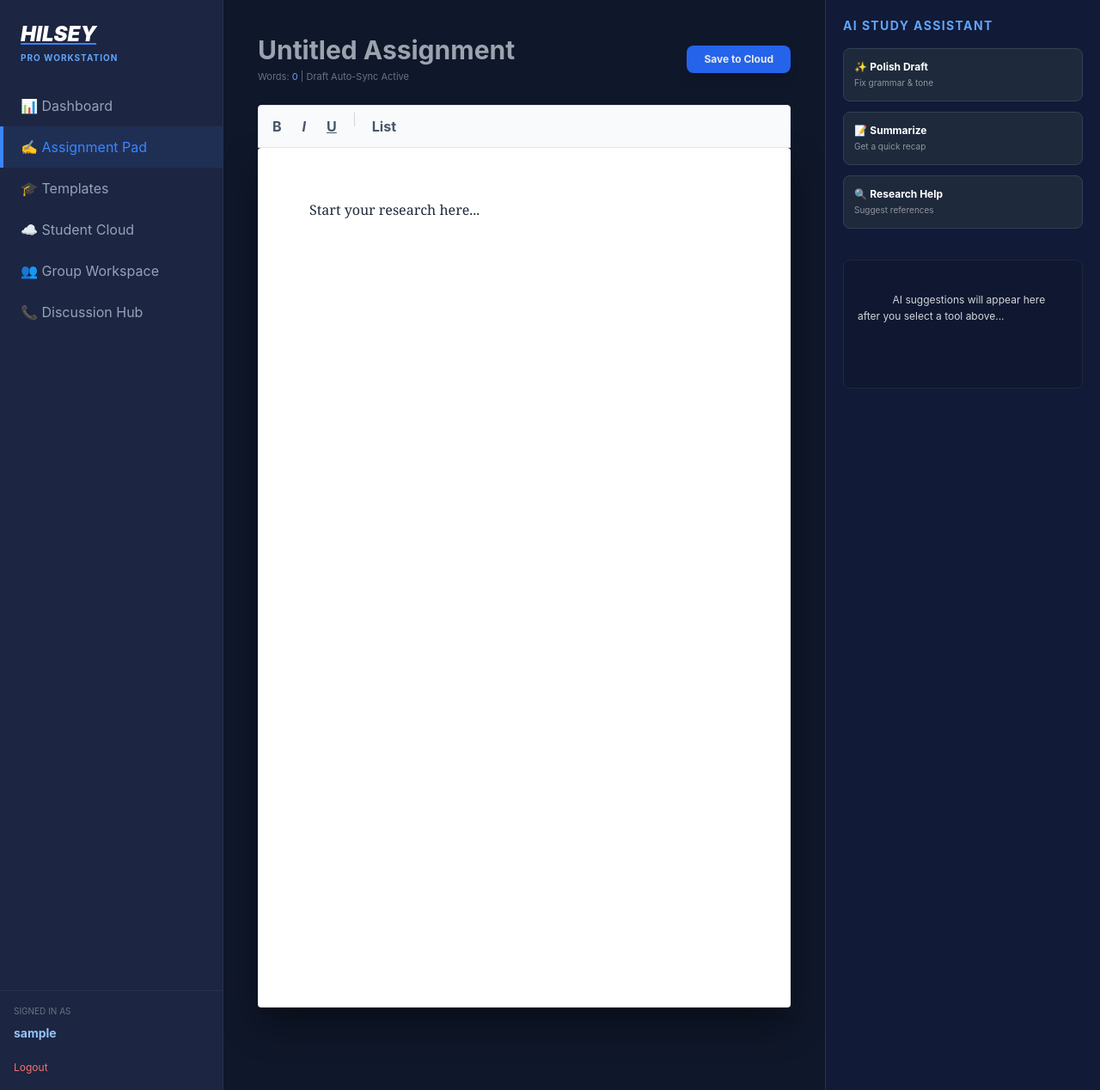
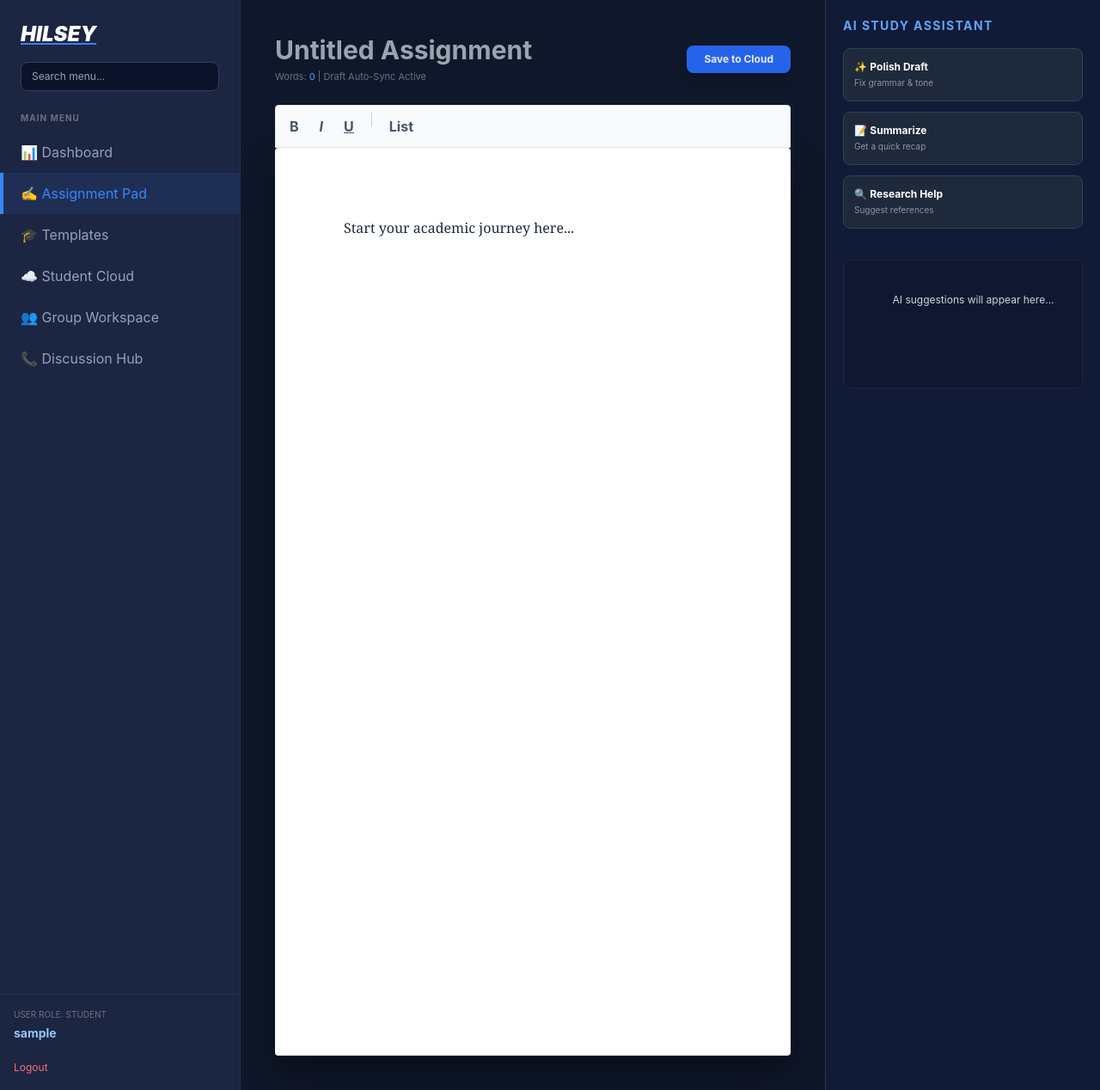
Before and after one commit to hilsey-pro/poulbilliards, a Flask app: page / in a window 1280 px wide. Shown: the whole page at 86% size. Run offline with Flask 3, Linux system fonts and the light colour scheme; the visitor is signed in with stand-in values (Sample User, id 1); some libraries are stand-ins or nearby versions.

Commit message:
Update index.html

```diff
--- a/templates/index.html
+++ b/templates/index.html
@@ -9,12 +9,12 @@
         :root { --bg: #0B132B; --sidebar: #1C2541; --primary: #3A86FF; --text: #EAEAEA; }
         body { background: var(--bg); color: var(--text); display: flex; height: 100vh; overflow: hidden; font-family: 'Inter', sans-serif; }
 
-        .sidebar { width: 260px; background: var(--sidebar); border-right: 1px solid rgba(255,255,255,0.05); display: flex; flex-direction: column; }
+        .sidebar { width: 280px; background: var(--sidebar); border-right: 1px solid rgba(255,255,255,0.05); display: flex; flex-direction: column; }
         .nav-item { padding: 12px 20px; color: #94a3b8; display: flex; align-items: center; gap: 12px; text-decoration: none; border-left: 4px solid transparent; transition: 0.2s; }
         .nav-item:hover, .active { background: rgba(58, 134, 255, 0.1); color: var(--primary); border-left-color: var(--primary); }
 
         #editor-container { flex: 1; padding: 40px; overflow-y: auto; display: flex; flex-direction: column; align-items: center; background: #0f172a; }
-        #paper { background: white; color: #1e293b; width: 100%; max-width: 800px; min-height: 1000px; padding: 60px; border-radius: 4px; outline: none; box-shadow: 0 20px 40px rgba(0,0,0,0.4); font-family: 'Georgia', serif; line-height: 1.6; }
+        #paper { background: white; color: #1e293b; width: 100%; max-width: 800px; min-height: 1056px; padding: 80px; border-radius: 4px; outline: none; box-shadow: 0 20px 40px rgba(0,0,0,0.4); font-family: 'Georgia', serif; line-height: 1.7; font-size: 16px; }
 
         .ai-drawer { width: 320px; background: #111a36; border-left: 1px solid rgba(255,255,255,0.1); padding: 20px; overflow-y: auto; }
         .ai-btn { background: #1e293b; border: 1px solid #334155; padding: 12px; border-radius: 8px; font-size: 12px; text-align: left; width: 100%; margin-bottom: 12px; transition: 0.2s; color: white; }
@@ -23,6 +23,9 @@
         .toolbar { background: #f8fafc; border: 1px solid #e2e8f0; padding: 8px; display: flex; gap: 8px; position: sticky; top: 0; z-index: 10; width: 100%; max-width: 800px; border-radius: 4px 4px 0 0; }
         .tool-btn { padding: 4px 8px; color: #475569; font-weight: bold; border-radius: 4px; transition: 0.2s; }
         .tool-btn:hover { background: #e2e8f0; }
+
+        #global-search { background: #0B132B; color: white; border: 1px solid #334155; }
+        #global-search:focus { border-color: var(--primary); outline: none; }
     </style>
 </head>
 <body>
@@ -30,9 +33,16 @@
     <div class="sidebar">
         <div class="p-6">
             <h1 class="text-2xl font-black italic text-white underline decoration-blue-500">HILSEY</h1>
-            <p class="text-[10px] text-blue-400 font-bold tracking-widest mt-1">PRO WORKSTATION</p>
+
+            <div class="mt-4 relative">
+                <input type="text" id="global-search" placeholder="Search menu..."
+                    class="w-full rounded-lg py-2 px-3 text-xs transition"
+                    onkeyup="performSearch()">
             </div>
-        <nav class="flex-1">
+        </div>
+
+        <nav class="flex-1 overflow-y-auto" id="nav-menu">
+            <p class="px-6 text-[10px] uppercase text-gray-500 font-bold mb-2 tracking-widest">Main Menu</p>
             <a href="/dashboard" class="nav-item">📊 Dashboard</a>
             <a href="/" class="nav-item active">✍️ Assignment Pad</a>
             <a href="/templates" class="nav-item">🎓 Templates</a>
@@ -40,8 +50,9 @@
             <a href="/workspace" class="nav-item">👥 Group Workspace</a>
             <a href="/hub" class="nav-item">📞 Discussion Hub</a>
         </nav>
+
         <div class="p-4 border-t border-white/5">
-            <p class="text-[10px] text-gray-500 mb-2">SIGNED IN AS</p>
+            <p class="text-[10px] text-gray-500 mb-1">USER ROLE: STUDENT</p>
             <p class="text-sm font-bold text-blue-300 mb-4">{{ user }}</p>
             <a href="/logout" class="text-xs text-red-400 hover:underline">Logout</a>
         </div>
@@ -50,8 +61,11 @@
     <div id="editor-container">
         <div class="w-full max-w-[800px] flex justify-between items-center mb-6">
             <div class="flex-1">
-                <input id="doc-title" type="text" placeholder="Untitled Assignment" class="bg-transparent text-3xl font-bold outline-none border-b border-transparent focus:border-blue-500 transition w-full text-white">
-                <p class="text-[11px] text-gray-500 mt-1">Words: <span id="word-count" class="text-blue-400">0</span> | Draft Auto-Sync Active</p>
+                <input id="doc-title" type="text" placeholder="Untitled Assignment"
+                    class="bg-transparent text-3xl font-bold outline-none border-b border-transparent focus:border-blue-500 transition w-full text-white">
+                <p class="text-[11px] text-gray-500 mt-1">
+                    Words: <span id="word-count" class="text-blue-400">0</span> | Draft Auto-Sync Active
+                </p>
             </div>
             <div class="flex gap-3 ml-4">
                 <button onclick="saveWork()" class="bg-blue-600 px-5 py-2 rounded-lg font-bold text-xs hover:bg-blue-500 transition shadow-lg">Save to Cloud</button>
@@ -67,7 +81,7 @@
         </div>
 
         <div id="paper" contenteditable="true" oninput="updateStats()">
-            <p>Start your research here...</p>
+            <p>Start your academic journey here...</p>
         </div>
     </div>
 
@@ -79,19 +93,28 @@
         <button onclick="callAI('suggest')" class="ai-btn">🔍 <b>Research Help</b><br><span class="opacity-50 text-[10px]">Suggest references</span></button>
 
         <div id="ai-response" class="mt-6 p-4 bg-slate-900/50 rounded-lg text-xs leading-relaxed border border-slate-800 text-gray-300 min-h-[150px] whitespace-pre-wrap">
-            AI suggestions will appear here after you select a tool above...
+            AI suggestions will appear here...
         </div>
     </div>
 
     <script>
-        // 1. UPDATE WORD COUNT
+        // 1. SEARCH LOGIC
+        function performSearch() {
+            let input = document.getElementById('global-search').value.toLowerCase();
+            let navItems = document.querySelectorAll('.nav-item');
+            navItems.forEach(item => {
+                item.style.display = item.innerText.toLowerCase().includes(input) ? "flex" : "none";
+            });
+        }
+
+        // 2. WORD COUNT
         function updateStats() {
             const text = document.getElementById('paper').innerText;
             const words = text.trim().split(/\s+/).filter(w => w.length > 0);
             document.getElementById('word-count').innerText = words.length;
         }
 
-        // 2. TEMPLATE LOADER (The Glue)
+        // 3. TEMPLATE LOADER
         window.onload = function() {
             const urlParams = new URLSearchParams(window.location.search);
             const template = urlParams.get('template');
@@ -101,15 +124,15 @@
             const templates = {
                 'cv': {
                     title: "Professional CV Draft",
-                    body: "<h1>CURRICULUM VITAE</h1><hr><p><b>Name:</b> [Enter Name]</p><h3>EDUCATION</h3><p>University Name - Degree Details</p><h3>EXPERIENCE</h3><p>Describe your roles here...</p>"
+                    body: "<h1>CURRICULUM VITAE</h1><hr><p><b>Name:</b> [Full Name]</p><h3>EDUCATION</h3><p>University - Degree</p><h3>EXPERIENCE</h3><p>Enter your roles...</p>"
                 },
                 'research': {
                     title: "Research Proposal",
-                    body: "<h1>RESEARCH PROPOSAL</h1><h3>1. Introduction</h3><p>Explain the problem...</p><h3>2. Methodology</h3><p>How will you conduct research?</p>"
+                    body: "<h1>RESEARCH PROPOSAL</h1><h3>1. Introduction</h3><p>The problem is...</p><h3>2. Methodology</h3><p>How I will research...</p>"
                 },
                 'thesis': {
                     title: "Thesis Blueprint",
-                    body: "<h1>THESIS TITLE</h1><h3>Abstract</h3><p>Summary of findings...</p><h3>Chapter 1: Introduction</h3><p>Background info...</p>"
+                    body: "<h1>THESIS TITLE</h1><h3>Abstract</h3><p>Summary...</p><h3>Chapter 1: Introduction</h3><p>Background...</p>"
                 }
             };
 
@@ -120,36 +143,29 @@
             }
         };
 
-        // 3. AI ASSISTANT LOGIC
+        // 4. AI & SAVE HELPERS
         async function callAI(mode) {
             const content = document.getElementById('paper').innerText;
             const resBox = document.getElementById('ai-response');
-            resBox.innerText = "Processing your request...";
-
-            try {
+            resBox.innerText = "Thinking...";
             const response = await fetch('/ai-assist', {
                 method: 'POST',
                 headers: {'Content-Type': 'application/json'},
                 body: JSON.stringify({mode: mode, content: content})
             });
             const data = await response.json();
-                resBox.innerText = data.success ? data.result : "AI Error: " + data.error;
-            } catch (e) {
-                resBox.innerText = "Connection failed.";
-            }
+            resBox.innerText = data.success ? data.result : "AI Error";
         }
 
-        // 4. SAVE TO CLOUD LOGIC
         async function saveWork() {
-            const content = document.getElementById('paper').innerHTML; // Use innerHTML to keep formatting
+            const content = document.getElementById('paper').innerHTML;
             const title = document.getElementById('doc-title').value;
-
             const res = await fetch('/save', {
                 method: 'POST',
                 headers: {'Content-Type': 'application/json'},
                 body: JSON.stringify({content: content, title: title})
             });
-            if(res.ok) alert("Assignment synced to Cloud!");
+            if(res.ok) alert("Draft Synced!");
         }
     </script>
 </body>
```
Lines whose indentation alone changed are shown as unchanged.
